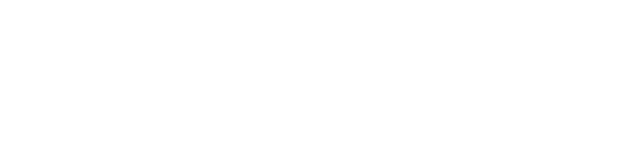
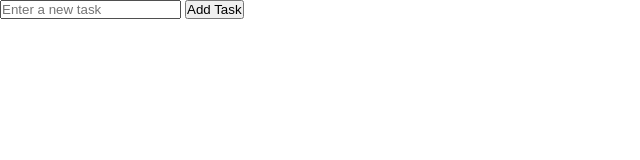
Before and after one commit to KaazDW/TodoList, a plain HTML site: page index.html in a window 1280 px wide. Shown: the whole page, without its empty margins (0-640 px from the left). Drawn offline with Linux system fonts and the light colour scheme.

Commit message:
backend done

```diff
--- a/app.js
+++ b/app.js
@@ -0,0 +1,76 @@
+console.log('JS FILE SUCCESSFULLY LOAD');
+
+let TaskArr = [];
+
+function addTask() {
+    newTask = document.getElementById('taskInput').value;
+    // console.log(newTask);
+    if(newTask != ""){
+        TaskArr.push(newTask);
+        let pos = TaskArr.indexOf(newTask);
+            console.log('pos : ' + pos)
+            console.log("taskarr : \'" + TaskArr+ "\'");
+            console.log("length : (" + TaskArr.length + ")");
+
+            var li = document.createElement('li');
+            li.setAttribute('id','task');
+
+            li.className="TaskLine";
+
+            var txt = document.createElement('p');
+            txt.innerHTML = TaskArr[pos];
+
+            var icon = document.createElement('img');
+            icon.src = 'icon.png';
+
+            document.getElementById('todoList').appendChild(li);
+            document.getElementById('task').appendChild(icon);
+            document.getElementById('task').appendChild(txt);
+
+            document.getElementById('taskInput').value = '';
+
+    }
+}
+
+
+
+
+// let pos = fruits.indexOf('Banana');
+
+// let newLength = fruits.unshift('Strawberry') // ajoute au début
+// ["Strawberry", "Banana"];
+
+// let removedItem = fruits.splice(pos, 1); // supprime 1 élément à la position pos
+
+// ["Strawberry", "Mango"]
+
+
+
+
+// function addTask() {
+//     var task = document.getElementById('taskInput').value;
+//     var li = document.createElement('li');
+
+//     // Set the text of the li to the task input value
+//     li.innerHTML = task;
+
+//     // Append the li to the todoList ul
+//     document.getElementById('todoList').appendChild(li);
+
+//     // Clear the task input field
+//     document.getElementById('taskInput').value = '';
+//   }
+
+// function addTask() {
+//     var task = document.getElementById('taskInput').value;
+//     if (task != '') {
+//         document.getElementById('taskInput').value = '';
+//         var li = document.createElement('li');
+//         var ul = document.querySelector('ul');
+//         ul.appendChild(li);
+//         li.className = 'task';
+//         var icon = document.createElement('img');
+//         li.appendChild(document.icon.src = "");
+//         li.appendChild(document.innerHTML = task);
+//     }
+// }
--- a/index.html
+++ b/index.html
@@ -4,15 +4,21 @@
     <meta charset="UTF-8">
     <meta http-equiv="X-UA-Compatible" content="IE=edge">
     <meta name="viewport" content="width=device-width, initial-scale=1.0">
-    <title>TypingTest</title>
+    <title>k.Todolist</title>
     <link href="css/style.css" rel="stylesheet">
 
 </head>
 <body>
+    <main>
+        <section class="todolist">
+            <form>
+                <input type="text" id="taskInput" placeholder="Enter a new task">
+                <button type="button" onclick="addTask()">Add Task</button>
+            </form>
+            <ul id="todoList"></ul>
 
-
-
-
+        </section>
+    </main>
     <script src="app.js"></script>
 </body>
 </html>
```
